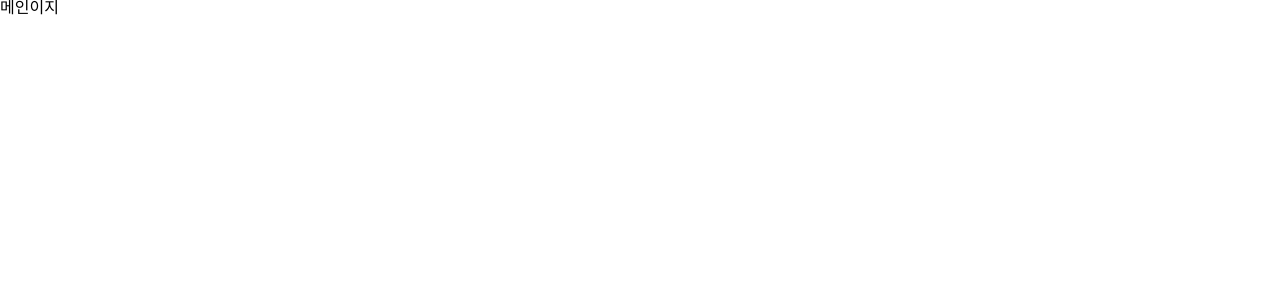
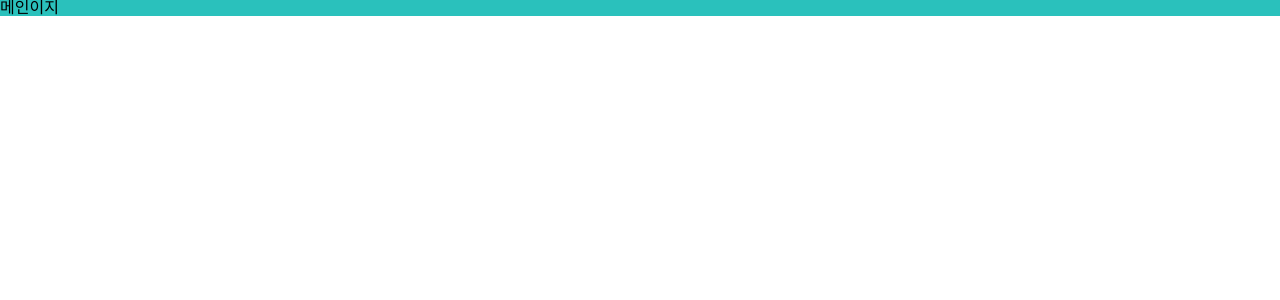
Before and after one commit to Coswim/baemin-clone, a React (Create React App) app: page / in a window 1280 px wide. Shown: the top 300 px of the page. Built offline with nearby package versions, Linux system fonts and the light colour scheme.

Commit message:
Theme 적용

```diff
--- /dev/null
+++ b/src/assets/theme/theme.js
@@ -0,0 +1,8 @@
+export const mainTheme = {
+  bgColor: '#2AC1BC',
+  //font
+  largeFont: '32px',
+  normalFont: '23px',
+  smallFont: '16px',
+  pointWeight: '700',
+}
--- a/src/pages/Main.jsx
+++ b/src/pages/Main.jsx
@@ -1,4 +1,11 @@
+import styled from 'styled-components'
+import { mainTheme } from '../assets/theme/theme'
+
 const Main = () => {
-  return <div>메인이지</div>
+  return <MainWrap>메인이지</MainWrap>
 }
 export default Main
+
+const MainWrap = styled.div`
+  background-color: ${mainTheme.bgColor};
+`
```
Also changed, not shown: src/App.js (+5 -3 lines).
